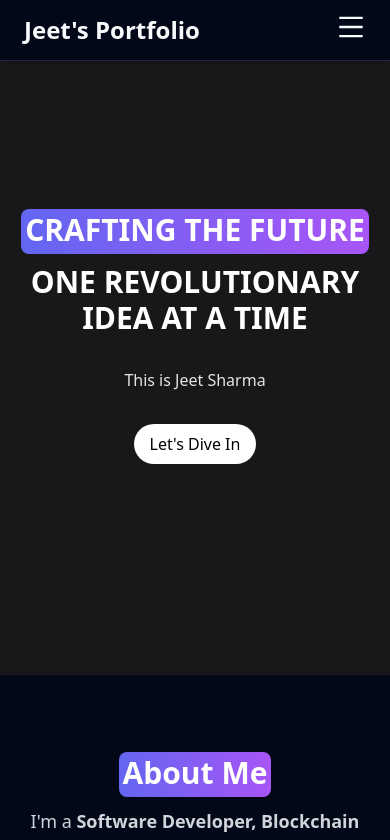
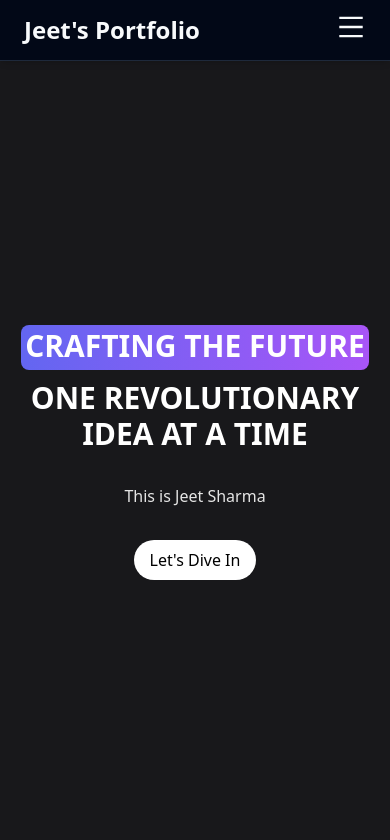
Before and after one commit to JeetDSharma/portfolio, a Next.js app: page / in a window 390 px wide. Shown: the top 840 px of the page. Built offline with nearby package versions, Linux system fonts and the light colour scheme.

Commit message:
updated hero for responsiveness

```diff
--- a/components/Hero.tsx
+++ b/components/Hero.tsx
@@ -1,8 +1,9 @@
 "use client";
-import React from 'react'
-import { motion } from 'framer-motion'
-import { AuroraBackground } from './ui/aurora-backgrounds'
-import { Highlight, HeroHighlight } from './ui/hero-highlight';
+import React from "react";
+import { motion } from "framer-motion";
+import { AuroraBackground } from "./ui/aurora-backgrounds";
+import { Highlight } from "./ui/hero-highlight";
+
 const Hero = () => {
   const scrollToBody = () => {
     const bodySection = document.getElementById("body-section");
@@ -10,8 +11,10 @@ const Hero = () => {
       bodySection.scrollIntoView({ behavior: "smooth" });
     }
   };
+
   return (
-    <AuroraBackground className='max-h-[80vh]'>
+    <AuroraBackground className="min-h-screen pt-16 md:pt-20">
+      {/* Using `pt-16` (~4rem or 64px) for mobile, `pt-20` (~5rem or 80px) for larger screens */}
       <motion.div
         initial={{ opacity: 0.0, y: 40 }}
         whileInView={{ opacity: 1, y: 0 }}
@@ -23,26 +26,24 @@ const Hero = () => {
         className="relative flex flex-col gap-4 items-center justify-center px-4"
       >
         <div className="text-3xl md:text-6xl font-bold uppercase dark:text-white text-center">
-  <span className='block mb-4'>
-
-  <Highlight>
-   Crafting the Future </Highlight>
+          <span className="block mb-4">
+            <Highlight>Crafting the Future</Highlight>
           </span>
-
           One Revolutionary Idea at a Time
         </div>
 
         <div className="font-extralight text-base md:text-4xl dark:text-neutral-200 py-4">
           This is Jeet Sharma
         </div>
-      <button className="bg-black dark:bg-white rounded-full w-fit text-white dark:text-black px-4 py-2"
+        <button
+          className="bg-black dark:bg-white rounded-full w-fit text-white dark:text-black px-4 py-2"
           onClick={scrollToBody}
         >
           Let's Dive In
         </button>
       </motion.div>
     </AuroraBackground>
-  )
-}
+  );
+};
 
-export default Hero
+export default Hero;
```
Lines whose indentation alone changed are shown as unchanged.
